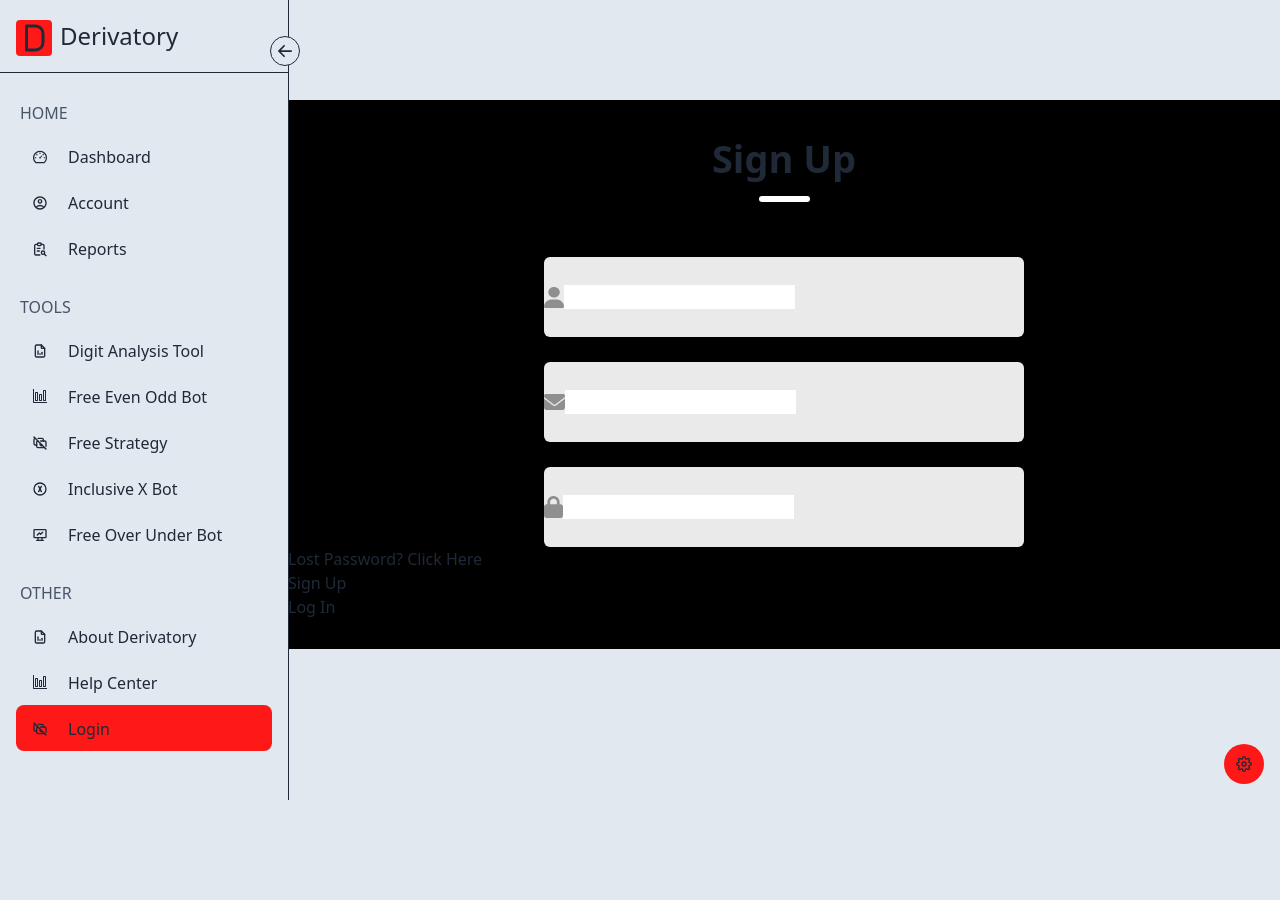
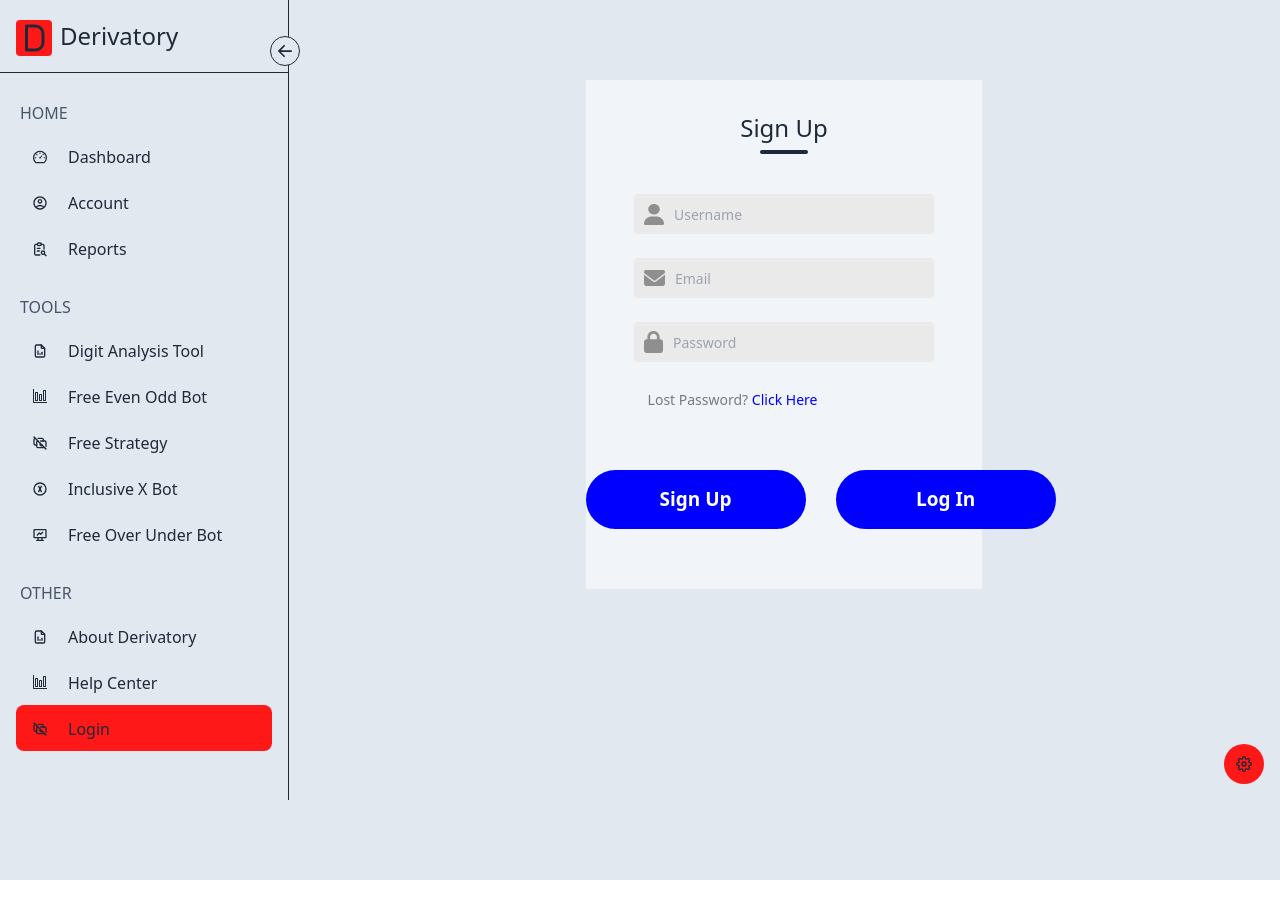
Before and after one commit to ALVIN02-ui/Derivatory-Frontend, a React (Vite) app: page /login in a window 1280 px wide. Built offline with nearby package versions, Linux system fonts and the light colour scheme.

Commit message:
Styled most of the sign up page

```diff
--- a/src/App.css
+++ b/src/App.css
@@ -12,49 +12,58 @@
     height: 10px;
   }
 
-  .signup-container{
-    display: flex;
-    flex-direction: column;
-    margin: auto;
-    margin-top: 100px;
-    background: #000000;
-    padding-bottom: 30px;
-  }
-
-  .header{
-    display: flex;
-    flex-direction: column;
-    align-items: center;
-    gap: 9px;
-    width: 100%;
-    margin-top: 30px;
-  }
-
-  .text{
-    font-size: 38px;
-    font-weight: 600;
-  }
-
-  .underline{
-    width: 51px;
-    height: 6px;
-    background: white;
-    border-radius: 9px;
-  }
-
-  .inputs{
-    margin-top: 55px;
-    display: flex;
-    flex-direction: column;
-    gap: 25px;
-  }
-
   .input{
     display: flex;
     align-items: center;
     margin: auto;
-    width: 480px;
-    height: 80px;
+    width: 300px;
+    height: 40px;
     background: #eaeaea;
-    border-radius: 6px;
+    border-radius: 4px;
   }
+
+  .input img{
+    margin: 0px 10px;
+  }
+
+  .input input{
+    height: 50px;
+    width: 400px;
+    background: transparent;
+    border: none;
+    outline: none;
+    color: #797979;
+    font-size: 14px;
+  }
+
+  .forgot-password{
+    padding-left: 62px;
+    margin-top: 27px;
+    color: #797979;
+    font-size: 14px;
+  }
+
+  .forgot-password span{
+    color: blue;
+    cursor: pointer;
+  }
+
+  .submit-container{
+    display: flex;
+    gap: 30px;
+    margin: 60px auto;
+  }
+
+  .submit{
+    display: flex;
+    justify-content: center;
+    align-items: center;
+    width: 220px;
+    height: 59px;
+    color: #fff;
+    background: blue;
+    border-radius: 50px;
+    font-size: 19px;
+    font-weight: 700;
+    cursor: pointer;
+  }
--- a/src/pages/Others/Login.jsx
+++ b/src/pages/Others/Login.jsx
@@ -19,28 +19,29 @@
   const { open, currentMode} = useStateContext();
   return (
     <div className={`${open ? "pl-72" : "pl-20"} ${currentMode === 'Dark' ? 'dark bg-slate-900 text-white': 'bg-slate-200 text-gray-800'} h-screen w-screen`}>
-      <div className="signup-container">
 
-        <div className="header">
-          <div className="text">Sign Up</div>
-          <div className="underline"></div>
+      <div className={`signup-container flex flex-col m-auto mt-20 w-2/5 ${currentMode === 'Dark' ? 'dark bg-slate-800 text-white': 'bg-slate-100 text-gray-800'}`}>
+
+        <div className="header flex flex-col items-center gap-1.5 w-full mt-8">
+          <div className="text text-2xl font-medium">Sign Up</div>
+          <div className={`underline w-12 h-1 rounded-md ${currentMode === 'Dark' ? 'dark bg-white': 'bg-slate-800'}`}></div>
         </div>
 
-        <div className="inputs">
+        <div className="inputs mt-10 flex flex-col gap-6">
 
           <div className="input">
             <img src={user_icon} alt="" />
-            <input type="text" />
+            <input type="text" placeholder='Username'/>
           </div>
 
           <div className="input">
-            <img src={email_icon} alt="" />
-            <input type="email" />
+            <img src={email_icon} alt=""/>
+            <input type="email" placeholder='Email' />
           </div>
 
           <div className="input">
             <img src={password_icon} alt="" />
-            <input type="password" />
+            <input type="password" placeholder='Password'/>
           </div>
 
         </div>
```
